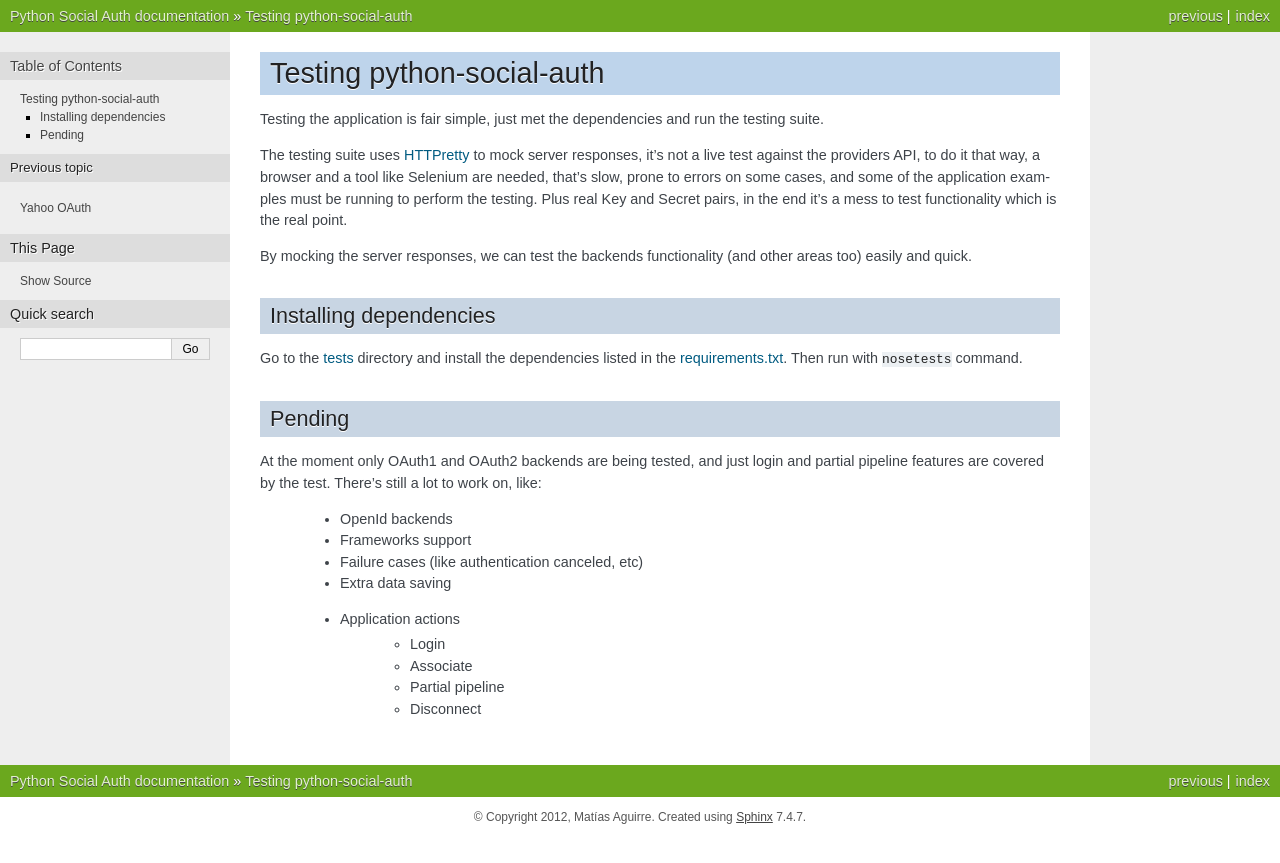
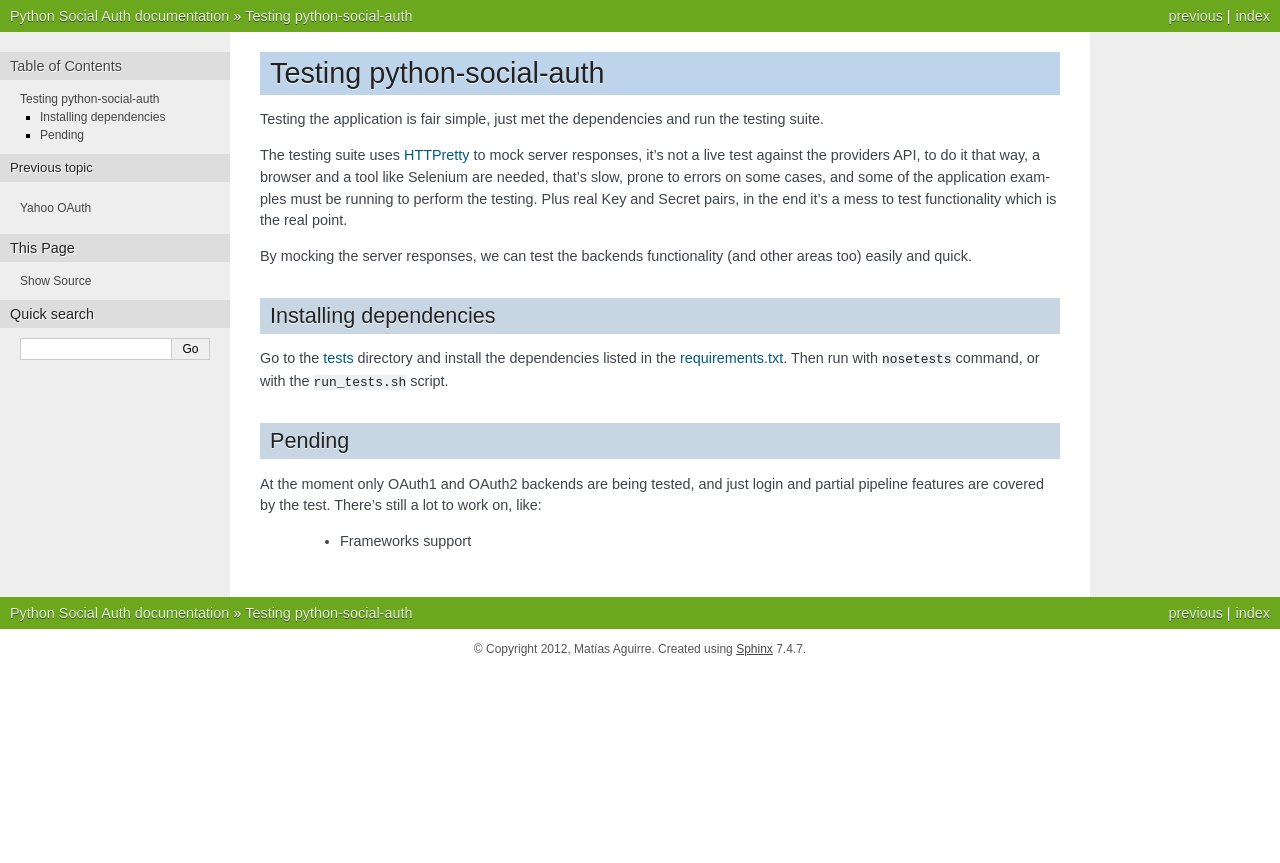
Before and after one commit to redhawkIT/social-app-django, a Sphinx documentation site: the page built from docs/tests.rst, in a window 1280 px wide. Shown: the top 863 px of the page. Built offline with Sphinx 7.4.7, drawn with Linux system fonts in a browser that asks for light colours; pages that are not in the unit, such as notebooks, are missing from menus.

Commit message:
Update tests docs

```diff
--- a/docs/tests.rst
+++ b/docs/tests.rst
@@ -19,7 +19,8 @@
 -----------------------
 
 Go to the tests_ directory and install the dependencies listed in the
-requirements.txt_. Then run with ``nosetests`` command.
+requirements.txt_. Then run with ``nosetests`` command, or with the
+``run_tests.sh`` script.
 
 
 Pending
@@ -29,15 +30,7 @@
 login and partial pipeline features are covered by the test. There's still
 a lot to work on, like:
 
-    * OpenId backends
     * Frameworks support
-    * Failure cases (like authentication canceled, etc)
-    * Extra data saving
-    * Application actions
-        - Login
-        - Associate
-        - Partial pipeline
-        - Disconnect
 
 .. _HTTPretty: https://github.com/gabrielfalcao/HTTPretty
 .. _tests: https://github.com/omab/python-social-auth/tree/master/tests
```
